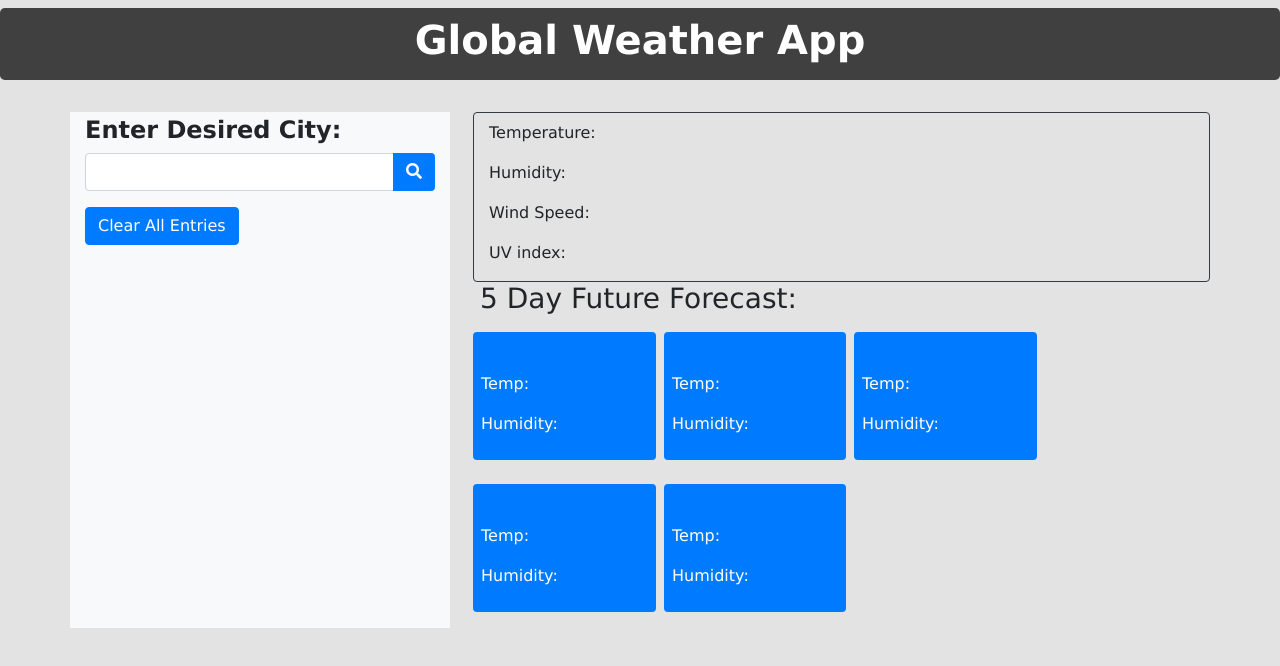
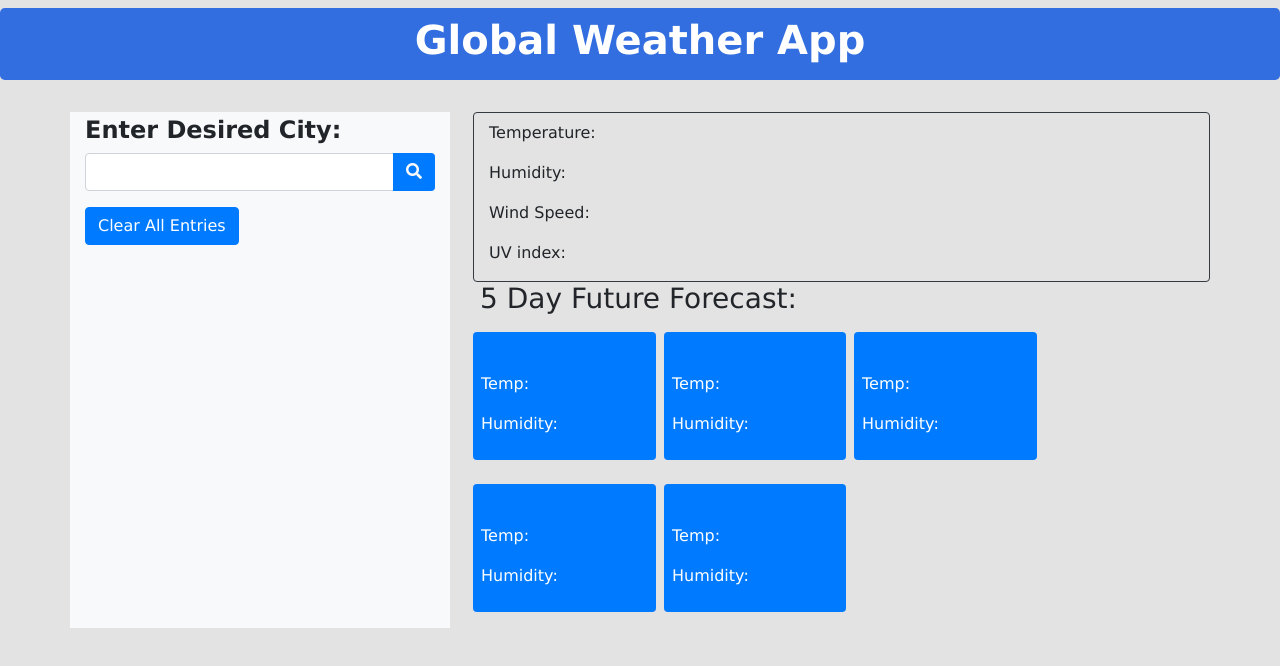
Before and after one commit to Kingcoopa/Global-Weather-APP, a plain HTML site: page index.html in a window 1280 px wide. Drawn offline with nearby package versions, Linux system fonts and the light colour scheme.

Commit message:
Styling Change

```diff
--- a/index.html
+++ b/index.html
@@ -16,7 +16,7 @@
         </head>
             <body>
                 <!--Jumbotron WITH Title-->
-                <div class="jumbotron container-fluid mt-2 text-center p-2" style="background-color:#404040 ;color: white;">
+                <div class="jumbotron container-fluid mt-2 text-center p-2" style="background-color:#326edf ;color: white;">
                     <h1> <strong>Global Weather App</strong></h1>
                 </div>
 
```
